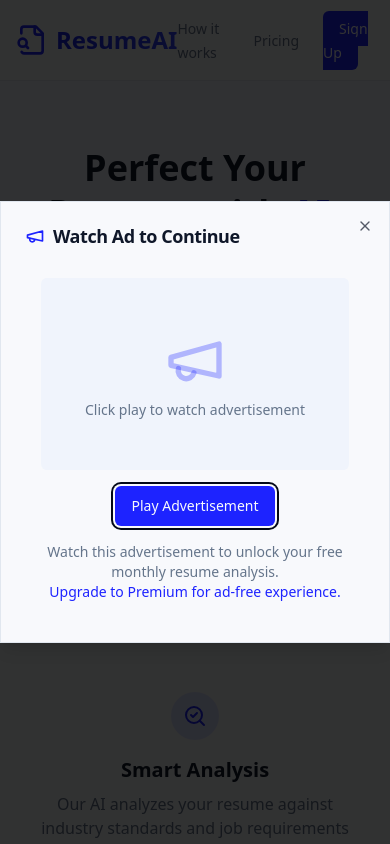
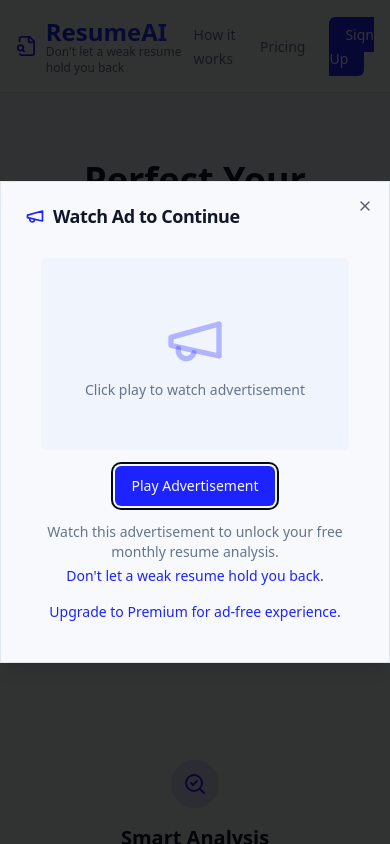
Before and after one commit to PassiveRevenue/refine-your-career, a React (Vite) app: page / in a window 390 px wide. Shown: the top 844 px of the page. Built offline with nearby package versions, Linux system fonts and the light colour scheme.

Commit message:
feat: Implement tagline in key sections
Adds the tagline "Don't let a weak resume hold you back" to the hero section, AdOverlay, PremiumFeatures, and Header components to emphasize the tool's value and drive conversions.

```diff
--- a/src/components/AdOverlay.tsx
+++ b/src/components/AdOverlay.tsx
@@ -1,4 +1,3 @@
-
 import React, { useState, useEffect } from 'react';
 import { AdState } from '@/types';
 import { Button } from '@/components/ui/button';
@@ -102,7 +101,11 @@ const AdOverlay: React.FC<AdOverlayProps> = ({ adState, onAdComplete, onClose })
 
           <p className="text-sm text-muted-foreground mt-4 text-center">
             Watch this advertisement to unlock your free monthly resume analysis.
-            <br />
+          </p>
+          <p className="text-sm font-medium text-brand-600 mt-1 text-center">
+            Don't let a weak resume hold you back.
+          </p>
+          <p className="text-sm text-muted-foreground mt-4 text-center">
             <span className="font-medium text-brand-600">Upgrade to Premium for ad-free experience.</span>
           </p>
         </div>
--- a/src/components/Header.tsx
+++ b/src/components/Header.tsx
@@ -8,7 +8,10 @@ const Header = () => {
       <div className="container mx-auto px-4 py-4 flex items-center justify-between">
         <div className="flex items-center gap-2">
           <FileSearch className="h-8 w-8 text-brand-600" />
-          <h1 className="text-2xl font-bold bg-gradient-to-r from-brand-700 to-brand-500 bg-clip-text text-transparent">ResumeAI</h1>
+          <div>
+            <h1 className="text-2xl font-bold bg-gradient-to-r from-brand-700 to-brand-500 bg-clip-text text-transparent">ResumeAI</h1>
+            <p className="text-xs text-muted-foreground -mt-1">Don't let a weak resume hold you back</p>
+          </div>
         </div>
         <nav>
           <ul className="flex items-center gap-6">
--- a/src/components/PremiumFeatures.tsx
+++ b/src/components/PremiumFeatures.tsx
@@ -56,10 +56,13 @@ const PremiumFeatures: React.FC = () => {
 
   return (
     <div className="py-12">
-      <div className="text-center mb-12">
-        <h2 className="text-3xl font-bold mb-4">Choose Your Plan</h2>
-        <p className="text-lg text-muted-foreground max-w-2xl mx-auto">
+      <div className="text-center mb-8">
+        <h2 className="text-3xl font-bold mb-2">Choose Your Plan</h2>
+        <p className="text-lg text-muted-foreground max-w-2xl mx-auto mb-2">
           Get the competitive edge with our AI-powered resume analysis tools
+        </p>
+        <p className="text-lg font-semibold text-brand-600 max-w-2xl mx-auto">
+          Don't let a weak resume hold you back.
         </p>
       </div>
 
--- a/src/pages/Index.tsx
+++ b/src/pages/Index.tsx
@@ -1,4 +1,3 @@
-
 import React, { useState } from 'react';
 import Header from '@/components/Header';
 import Footer from '@/components/Footer';
@@ -35,13 +34,17 @@ const Index = () => {
       <main className="flex-grow">
         <section className="py-16 bg-gradient-to-b from-brand-50 to-background">
           <div className="container px-4 mx-auto text-center">
-            <h1 className="text-4xl md:text-5xl font-bold mb-6 leading-tight">
+            <h1 className="text-4xl md:text-5xl font-bold mb-4 leading-tight">
               Perfect Your Resume with <span className="text-brand-600">AI-Powered</span> Feedback
             </h1>
-            <p className="text-xl text-muted-foreground max-w-3xl mx-auto mb-8">
+            <p className="text-xl mb-2 text-muted-foreground max-w-3xl mx-auto">
               Get instant, professional feedback on your resume and cover letter.
               Optimize for ATS systems and stand out to hiring managers.
             </p>
+            <p className="text-xl font-semibold text-brand-600 mb-8 max-w-2xl mx-auto">
+              Don't let a weak resume hold you back.
+            </p>
+
             <div className="flex flex-wrap gap-4 justify-center">
               <Button
                 size="lg"
@@ -187,8 +190,11 @@ const Index = () => {
               <Star className="h-8 w-8 text-brand-600" />
             </div>
             <h2 className="text-3xl font-bold mb-4">Start Improving Your Resume Today</h2>
-            <p className="text-xl text-muted-foreground max-w-2xl mx-auto mb-8">
+            <p className="text-xl text-muted-foreground max-w-2xl mx-auto mb-2">
               Try our free, ad-supported analysis or upgrade for premium features.
+            </p>
+            <p className="text-xl font-semibold text-brand-600 mb-6 max-w-2xl mx-auto">
+              Don't let a weak resume hold you back.
             </p>
             <div className="flex flex-wrap gap-4 justify-center">
               <Button
```
